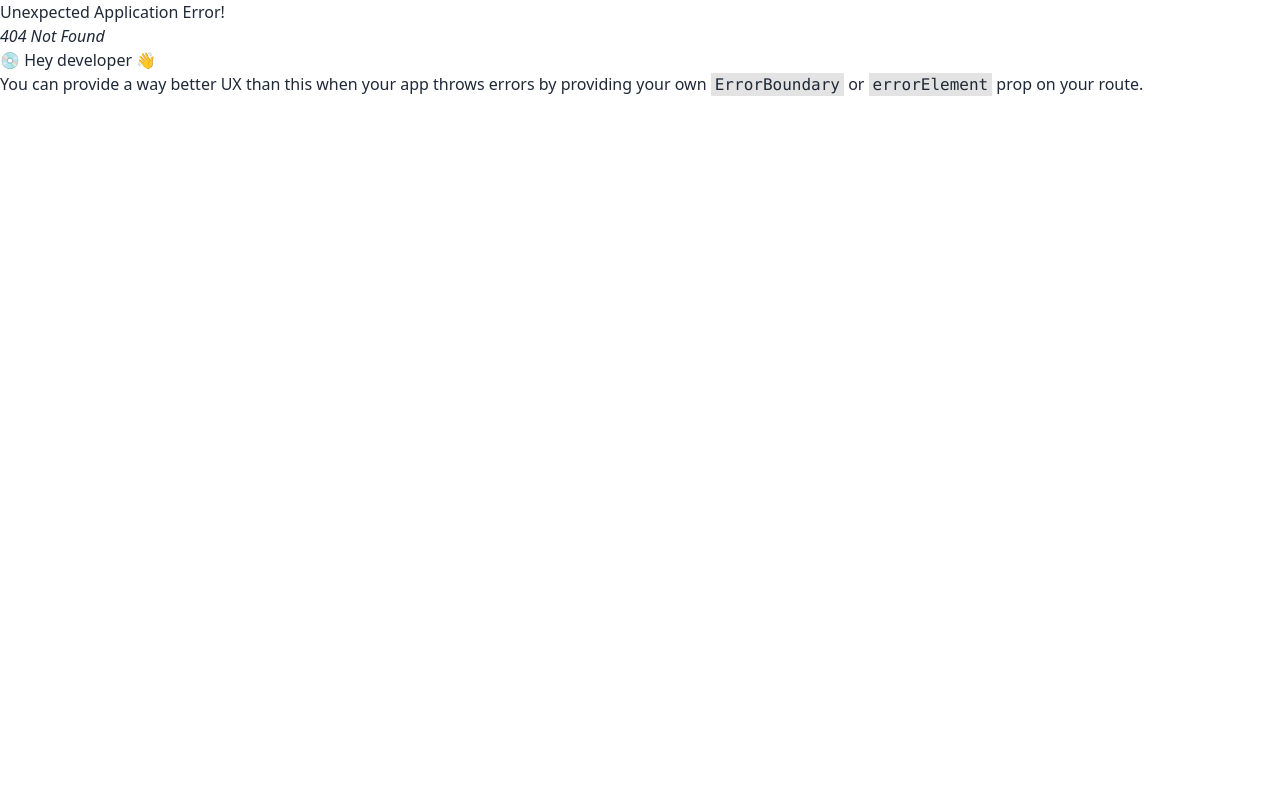
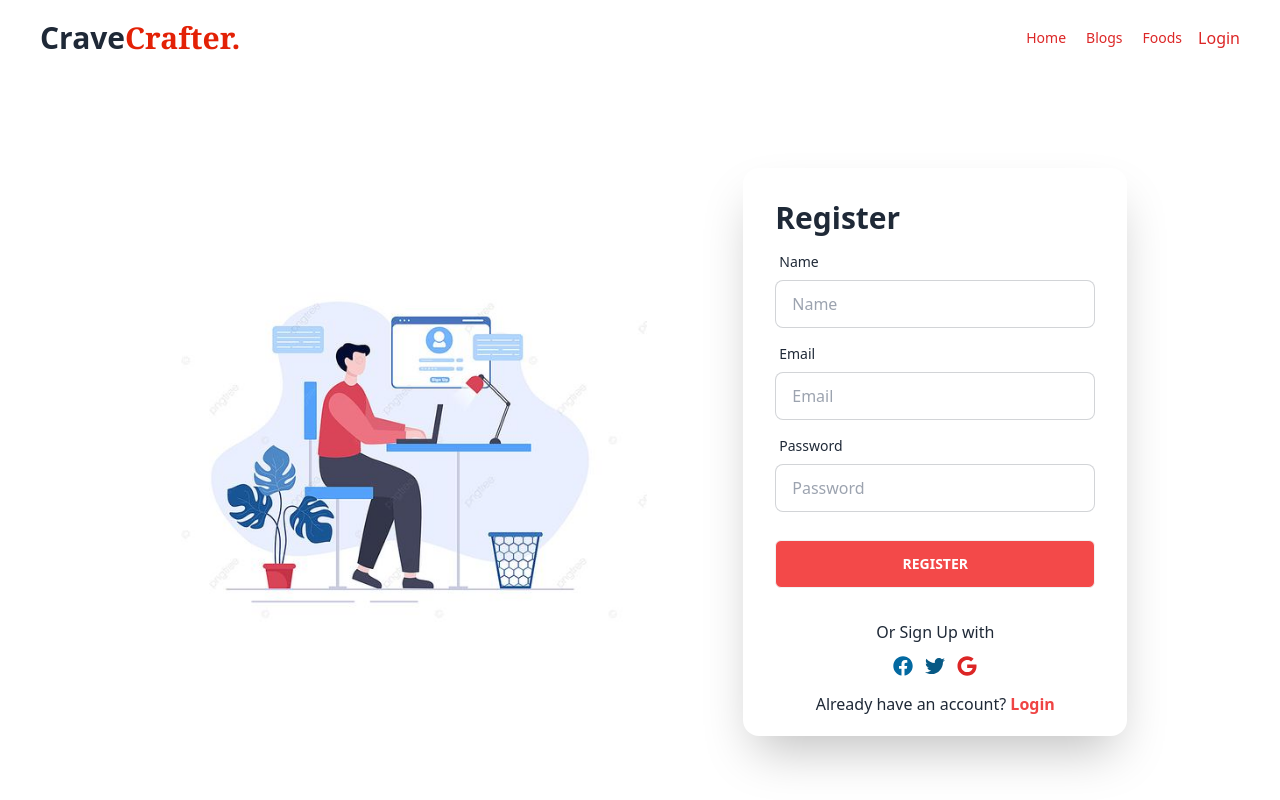
Before and after one commit to mdnazmul42726/CraveCrafter-client, a React (Vite) app: page /register in a window 1280 px wide. Before the commit this address had no page. Shown: the top 800 px of the page. Built offline with nearby package versions, Linux system fonts and the light colour scheme; no server answers.

Commit message:
Firebase setup, user login, register, auth provider components are created

```diff
--- a/package.json
+++ b/package.json
@@ -10,6 +10,8 @@
     "preview": "vite preview"
   },
   "dependencies": {
+    "dotenv": "^16.3.1",
+    "firebase": "^10.5.2",
     "localforage": "^1.10.0",
     "match-sorter": "^6.3.1",
     "react": "^18.2.0",
--- /dev/null
+++ b/src/AuthProvider.jsx
@@ -0,0 +1,57 @@
+import { createContext, useEffect, useState } from "react";
+import { GithubAuthProvider, GoogleAuthProvider, createUserWithEmailAndPassword, onAuthStateChanged, signInWithEmailAndPassword, signInWithPopup, signOut } from "firebase/auth";
+import { auth } from "./firebase.init";
+import { setLogLevel } from "firebase/app";
+
+export const AuthContext = createContext(null);
+
+const AuthProvider = ({ children }) => {
+    const [isLoading, setIsLoading] = useState(true);
+    const [user, setUser] = useState([]);
+
+    // Create a password-based account
+    const registerUserWithEmailAndPassword = (email, password) => {
+        setIsLoading(true);
+        return createUserWithEmailAndPassword(auth, email, password);
+    };
+
+    // Sign in a user with an email address and password
+    const logInWithEmailAndPassword = (email, passsword) => {
+        setIsLoading(true)
+        return signInWithEmailAndPassword(auth, email, passsword);
+    };
+
+    // Authenticate Using Google
+    const googleProvider = new GoogleAuthProvider();
+    const popupSignInWithGoogle = () => {
+        setIsLoading(true)
+        return signInWithPopup(auth, googleProvider);
+    };
+
+    // Authenticate Using github
+    const githubProvider = new GithubAuthProvider();
+    const popupSignInWithGithub = () => {
+        setIsLoading(true);
+        return signInWithPopup(auth, githubProvider);
+    };
+
+    const logOut = () => {
+        return signOut(auth)
+    };
+
+    // Set an authentication state observer and get user data
+
+    useEffect(() => {
+        const unsubscribe = onAuthStateChanged(auth, (currentUser) => {
+            setUser(currentUser)
+            setIsLoading(false)
+        });
+        return () => unsubscribe();
+    }, [])
+
+    const authentication = { registerUserWithEmailAndPassword, user }
+
+    return <AuthContext.Provider value={authentication}>{children}</AuthContext.Provider>
+};
+
+export default AuthProvider;
--- /dev/null
+++ b/src/firebase.init.js
@@ -0,0 +1,14 @@
+import { initializeApp } from "firebase/app";
+import { getAuth } from "firebase/auth";
+
+const firebaseConfig = {
+    apiKey: import.meta.env.VITE_APIKEY,
+    authDomain: import.meta.env.VITE_AUTHDOMAIN,
+    projectId: import.meta.env.VITE_PROJECTID,
+    storageBucket: import.meta.env.VITE_STORAGEBUCKET,
+    messagingSenderId: import.meta.env.VITE_MESSAGINGSENDERID,
+    appId: import.meta.env.APPID
+};
+
+const app = initializeApp(firebaseConfig);
+export const auth = getAuth(app);
--- a/src/pages/LogIn.jsx
+++ b/src/pages/LogIn.jsx
@@ -17,7 +17,7 @@ const Login = () => {
 
     return (
         <div>
-            <Navbar/>
+            <Navbar />
             <div className="hero min-h-screen mt-20">
                 <div className="hero-content -mt-52 flex-col lg:flex-row">
                     <div className="mr-20 hidden md:flex">
@@ -41,15 +41,15 @@ const Login = () => {
                                     <a href="#" className="label-text-alt link link-hover">Forgot password?</a>
                                 </label>
                             </div>
-                            <div className="form-control mt-6">
-                                <input className="btn btn-primary" type="submit" value="Login" />
+                            <div className="form-control mt-2">
+                                <button className="btn bg-[#F34949] px-7 hover:bg-red-600 text-white rounded-md">Login</button>
                             </div>
                         </form>
                         <h3 className='text-center'>Or Sign in with</h3>
                         <div className="flex justify-center gap-3 text-xl mt-3 mb-4">
                             <FaFacebook className='text-sky-700 cursor-pointer' />
                             <FaTwitter className='text-sky-800 cursor-pointer' />
-                            <FaGoogle className='text-red-600 cursor-pointer'/>
+                            <FaGoogle className='text-red-600 cursor-pointer' />
                         </div>
                         <p className='mb-5 text-center'>Don't have an account? <Link className='text-red-500 font-bold' to={"/register"}>Register</Link></p>
                     </div>
--- /dev/null
+++ b/src/pages/Register.jsx
@@ -0,0 +1,68 @@
+import { Link } from 'react-router-dom';
+import img from '../assets/1547c11ae29089c573614ed932e8cf4a.jpg'
+import { FaFacebook, FaGoogle, FaTwitter } from 'react-icons/fa';
+import Navbar from '../components/Navbar';
+import { useContext } from 'react';
+import { AuthContext } from '../AuthProvider';
+
+const Register = () => {
+    const { registerUserWithEmailAndPassword, user } = useContext(AuthContext);
+    console.log(user);
+
+    const handleRegister = (event) => {
+        event.preventDefault();
+        const form = event.target;
+        const name = form.name.value;
+        const email = form.email.value;
+        const password = form.password.value;
+        registerUserWithEmailAndPassword(email, password).then(result=> console.log(result.user)).catch(err=> console.log(err))
+    };
+
+    return (
+        <div>
+            <Navbar />
+            <div className="hero min-h-screen mt-20">
+                <div className="hero-content -mt-52 flex-col lg:flex-row">
+                    <div className="mr-20 w-1/2 hidden md:flex">
+                        <img src={img} alt="" />
+                    </div>
+                    <div className="card flex-shrink-0 w-full max-w-sm shadow-2xl bg-base-100">
+                        <form className="card-body" onSubmit={handleRegister}>
+                            <h1 className="text-3xl font-bold">Register</h1>
+                            <div className="form-control">
+                                <label className="label">
+                                    <span className="label-text">Name</span>
+                                </label>
+                                <input type="name" name='name' placeholder="Name" className="input input-bordered" required />
+                            </div>
+                            <div className="form-control">
+                                <label className="label">
+                                    <span className="label-text">Email</span>
+                                </label>
+                                <input type="email" name='email' placeholder="Email" className="input input-bordered" required />
+                            </div>
+                            <div className="form-control">
+                                <label className="label">
+                                    <span className="label-text">Password</span>
+                                </label>
+                                <input type="password" name='password' placeholder="Password" className="input input-bordered" required />
+                            </div>
+                            <div className="form-control mt-5">
+                                <button className="btn bg-[#F34949] px-7 hover:bg-red-600 text-white rounded-md">Register</button>
+                            </div>
+                        </form>
+                        <h3 className='text-center'>Or Sign Up with</h3>
+                        <div className="flex justify-center gap-3 text-xl mt-3 mb-4">
+                            <FaFacebook className='text-sky-700 cursor-pointer' />
+                            <FaTwitter className='text-sky-800 cursor-pointer' />
+                            <FaGoogle className='text-red-600 cursor-pointer' />
+                        </div>
+                        <p className='mb-5 text-center'>Already have an account? <Link className='text-red-500 font-bold' to={"/login"}>Login</Link></p>
+                    </div>
+                </div>
+            </div>
+        </div>
+    );
+};
+
+export default Register;
```
Also changed, not shown: src/main.jsx (+5 -4 lines), .eslintrc.cjs, 1 other file (tests, documents, lock files or other folders).
